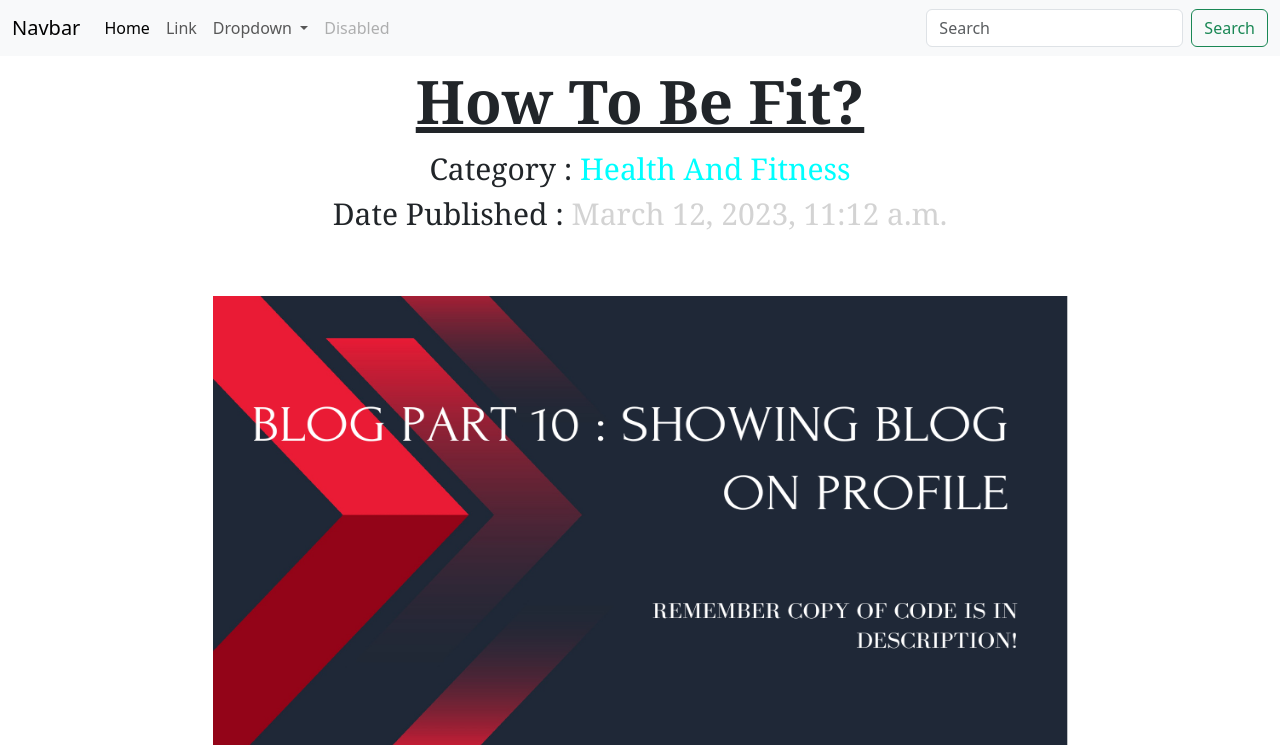
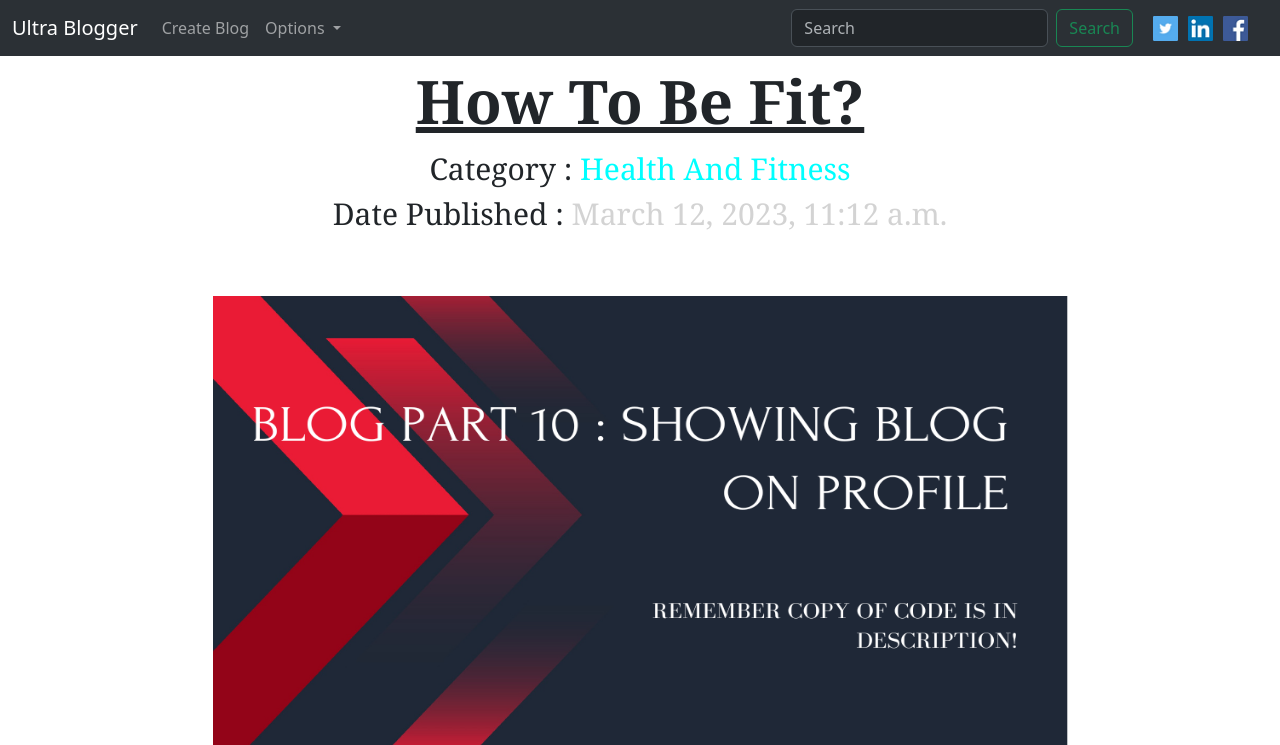
Before and after one commit to RanaSalmanHassan/Blog--Tutorial, a Django app: page /blogapp/like_blog/4 in a window 1280 px wide. Shown: the top 745 px of the page. Run offline with Django 4.2, Linux system fonts and the light colour scheme; a user stored in the database is signed in; data comes from the database, SQL or seed files in the repository; both versions use the stored data as it was after the commit; data that the repository does not hold is empty; some libraries are stand-ins or nearby versions.

Commit message:
Navbar Styling

```diff
--- a/BlogProject/templates/navbar.html
+++ b/BlogProject/templates/navbar.html
@@ -1,40 +1,67 @@
-<nav class="navbar navbar-expand-lg bg-body-tertiary">
+<style>
+    .images {
+        display: flex;
+        align-items: center;
+        justify-content: center;
+        gap: 10px;
+        margin: 0px 20px;
+    }
+
+    .images img {
+        width: 25px;
+        height: 25px;
+        object-fit: cover;
+    }
+</style>
+
+
+<nav class="navbar navbar-expand-lg bg-body-tertiary bg-dark" data-bs-theme="dark">
     <div class="container-fluid">
-        <a class="navbar-brand" href="#">Navbar</a>
+        <a class="navbar-brand" href="#">Ultra Blogger</a>
         <button class="navbar-toggler" type="button" data-bs-toggle="collapse" data-bs-target="#navbarSupportedContent"
             aria-controls="navbarSupportedContent" aria-expanded="false" aria-label="Toggle navigation">
             <span class="navbar-toggler-icon"></span>
         </button>
         <div class="collapse navbar-collapse" id="navbarSupportedContent">
+            {%if user.is_authenticated%}
             <ul class="navbar-nav me-auto mb-2 mb-lg-0">
                 <li class="nav-item">
-                    <a class="nav-link active" aria-current="page" href="#">Home</a>
-                </li>
-                <li class="nav-item">
-                    <a class="nav-link" href="#">Link</a>
+                    <a class="nav-link" href="{%url 'blogapp:create_blog'%}">Create Blog</a>
                 </li>
                 <li class="nav-item dropdown">
                     <a class="nav-link dropdown-toggle" href="#" role="button" data-bs-toggle="dropdown"
                         aria-expanded="false">
-                        Dropdown
+                        Options
                     </a>
                     <ul class="dropdown-menu">
-                        <li><a class="dropdown-item" href="#">Action</a></li>
-                        <li><a class="dropdown-item" href="#">Another action</a></li>
+                        <li><a class="dropdown-item" href="{%url 'loginapp:user_profile'%}">Profile</a></li>
+                        <li><a class="dropdown-item" href="{%url 'loginapp:edit_profile'%}">Edit Profile</a></li>
                         <li>
                             <hr class="dropdown-divider">
                         </li>
-                        <li><a class="dropdown-item" href="#">Something else here</a></li>
+                        <li><a class="dropdown-item" href="#">Logout</a></li>
                     </ul>
                 </li>
+            </ul>
+            {%else%}
+            <ul class="navbar-nav me-auto mb-2 mb-lg-0">
                 <li class="nav-item">
-                    <a class="nav-link disabled">Disabled</a>
+                    <a class="nav-link" href="{%url 'loginapp:login'%}">Login</a>
+                </li>
+                <li class="nav-item">
+                    <a class="nav-link" href="{%url 'loginapp:signup'%}">Sign Up!</a>
                 </li>
             </ul>
+            {%endif%}
             <form class="d-flex" role="search">
                 <input class="form-control me-2" type="search" placeholder="Search" aria-label="Search">
                 <button class="btn btn-outline-success" type="submit">Search</button>
             </form>
+            <div class="images">
+                <img src="/media/extra_pics/twitter.png" alt="Twitter">
+                <img src="/media/extra_pics/linkedin.png" alt="Linkedin">
+                <img src="/media/extra_pics/facebook.png" alt="facebook">
+            </div>
         </div>
     </div>
 </nav>
```
Also changed, not shown: BlogProject/db.sqlite3.
